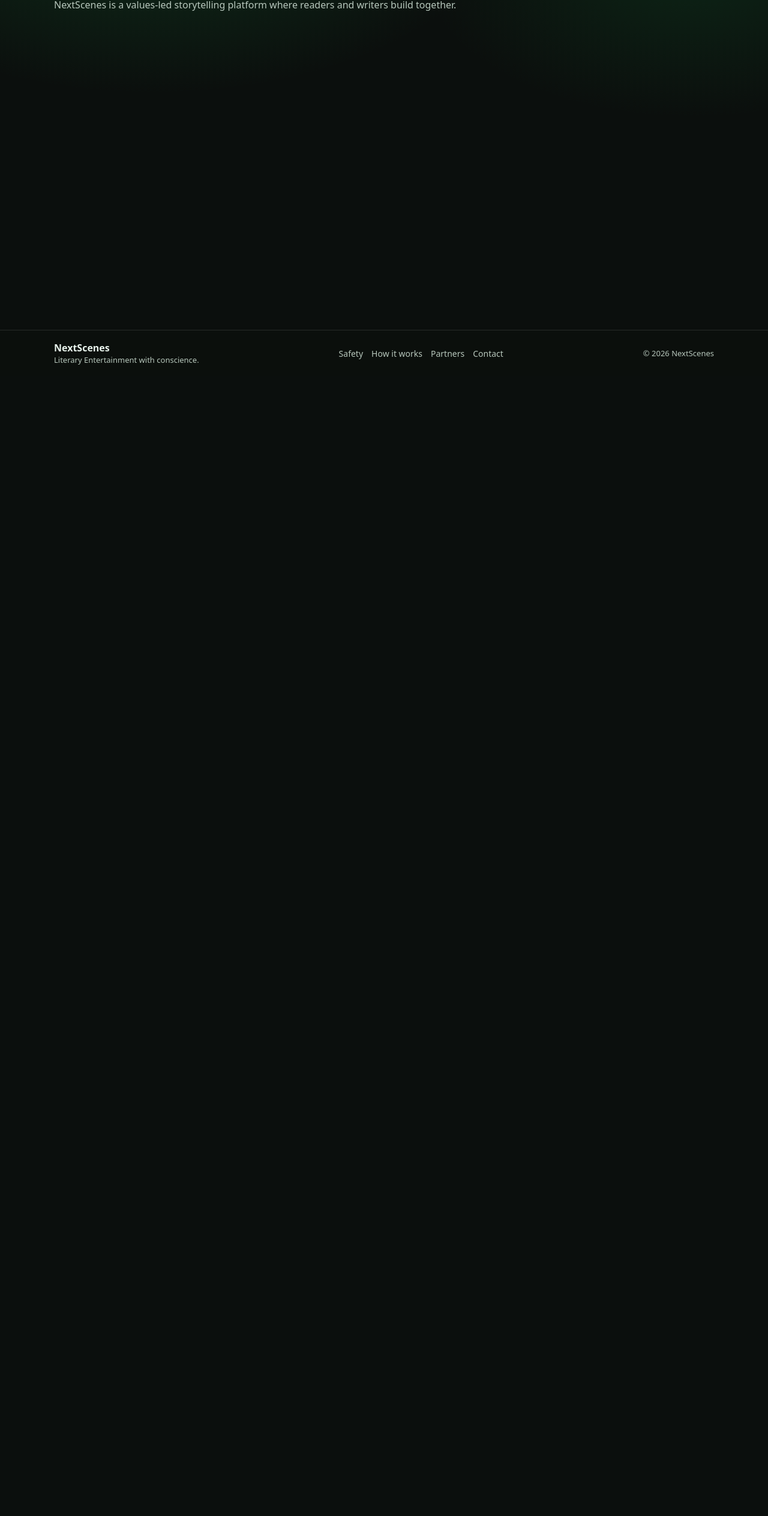
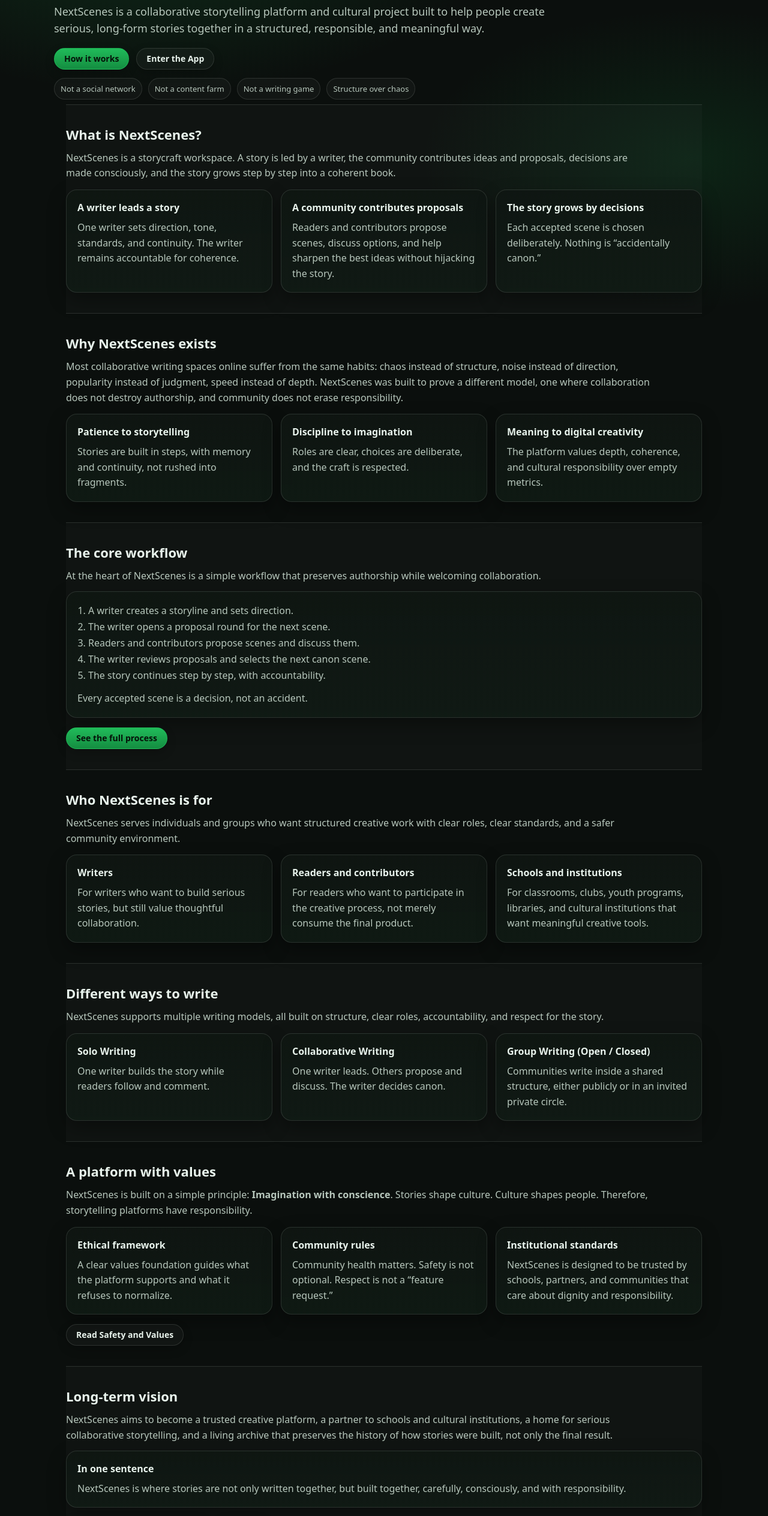
Before and after one commit to tsrspnb49w-boop/nextscenes-public, a Next.js app: page /about in a window 1280 px wide. Shown: the part 173-2701 px from the top of the page at 60% size. Before the commit the page ends 800 px from the top, so only its background shows below. Built offline with nearby package versions, Linux system fonts and the light colour scheme.

Commit message:
Public: About page (institutional description)

```diff
--- a/app/about/page.tsx
+++ b/app/about/page.tsx
@@ -1,10 +1,251 @@
+import Link from "next/link";
+
+function Card({
+  title,
+  children,
+}: {
+  title: string;
+  children: React.ReactNode;
+}) {
+  return (
+    <div className="ns-card">
+      <h3 className="ns-h3">{title}</h3>
+      <div className="ns-p" style={{ marginBottom: 0 }}>
+        {children}
+      </div>
+    </div>
+  );
+}
+
+function PillLink({
+  href,
+  children,
+  variant = "ghost",
+}: {
+  href: string;
+  children: React.ReactNode;
+  variant?: "primary" | "ghost";
+}) {
+  return (
+    <Link
+      href={href}
+      className={
+        variant === "primary" ? "ns-btn ns-btn-primary" : "ns-btn ns-btn-ghost"
+      }
+    >
+      {children}
+    </Link>
+  );
+}
+
 export default function AboutPage() {
   return (
     <div className="ns-page">
-      <h1 className="ns-h1">About NextScenes</h1>
-      <p className="ns-p">
-        NextScenes is a values-led storytelling platform where readers and writers build together.
-      </p>
+      <section style={{ padding: "10px 0 8px" }}>
+        <h1 className="ns-h1">About NextScenes</h1>
+        <p className="ns-subtitle" style={{ maxWidth: 820 }}>
+          NextScenes is a collaborative storytelling platform and cultural
+          project built to help people create serious, long-form stories together
+          in a structured, responsible, and meaningful way.
+        </p>
+
+        <div className="ns-hero-cta">
+          <PillLink href="/how-it-works" variant="primary">
+            How it works
+          </PillLink>
+          <PillLink href="https://app.nextscenes.org">Enter the App</PillLink>
+        </div>
+
+        <div className="ns-trust-strip" style={{ marginTop: 10 }}>
+          <span>Not a social network</span>
+          <span>Not a content farm</span>
+          <span>Not a writing game</span>
+          <span>Structure over chaos</span>
+        </div>
+      </section>
+
+      <section className="ns-section ns-section-alt">
+        <h2 className="ns-h2">What is NextScenes?</h2>
+        <p className="ns-p" style={{ maxWidth: 950 }}>
+          NextScenes is a storycraft workspace. A story is led by a writer, the
+          community contributes ideas and proposals, decisions are made
+          consciously, and the story grows step by step into a coherent book.
+        </p>
+
+        <div className="ns-grid-3">
+          <Card title="A writer leads a story">
+            One writer sets direction, tone, standards, and continuity. The
+            writer remains accountable for coherence.
+          </Card>
+
+          <Card title="A community contributes proposals">
+            Readers and contributors propose scenes, discuss options, and help
+            sharpen the best ideas without hijacking the story.
+          </Card>
+
+          <Card title="The story grows by decisions">
+            Each accepted scene is chosen deliberately. Nothing is “accidentally
+            canon.”
+          </Card>
+        </div>
+      </section>
+
+      <section className="ns-section">
+        <h2 className="ns-h2">Why NextScenes exists</h2>
+        <p className="ns-p" style={{ maxWidth: 980 }}>
+          Most collaborative writing spaces online suffer from the same habits:
+          chaos instead of structure, noise instead of direction, popularity
+          instead of judgment, speed instead of depth. NextScenes was built to
+          prove a different model, one where collaboration does not destroy
+          authorship, and community does not erase responsibility.
+        </p>
+
+        <div className="ns-grid-3">
+          <Card title="Patience to storytelling">
+            Stories are built in steps, with memory and continuity, not rushed
+            into fragments.
+          </Card>
+
+          <Card title="Discipline to imagination">
+            Roles are clear, choices are deliberate, and the craft is respected.
+          </Card>
+
+          <Card title="Meaning to digital creativity">
+            The platform values depth, coherence, and cultural responsibility
+            over empty metrics.
+          </Card>
+        </div>
+      </section>
+
+      <section className="ns-section ns-section-alt">
+        <h2 className="ns-h2">The core workflow</h2>
+        <p className="ns-p" style={{ maxWidth: 980 }}>
+          At the heart of NextScenes is a simple workflow that preserves
+          authorship while welcoming collaboration.
+        </p>
+
+        <div className="ns-card" style={{ padding: 18 }}>
+          <ol className="ns-list" style={{ paddingLeft: 18, margin: 0 }}>
+            <li>A writer creates a storyline and sets direction.</li>
+            <li>The writer opens a proposal round for the next scene.</li>
+            <li>Readers and contributors propose scenes and discuss them.</li>
+            <li>
+              The writer reviews proposals and selects the next canon scene.
+            </li>
+            <li>The story continues step by step, with accountability.</li>
+          </ol>
+          <p className="ns-p" style={{ marginTop: 12, marginBottom: 0 }}>
+            Every accepted scene is a decision, not an accident.
+          </p>
+        </div>
+
+        <div className="ns-section-cta">
+          <Link className="ns-btn ns-btn-primary" href="/how-it-works">
+            See the full process
+          </Link>
+        </div>
+      </section>
+
+      <section className="ns-section">
+        <h2 className="ns-h2">Who NextScenes is for</h2>
+        <p className="ns-p" style={{ maxWidth: 980 }}>
+          NextScenes serves individuals and groups who want structured creative
+          work with clear roles, clear standards, and a safer community
+          environment.
+        </p>
+
+        <div className="ns-grid-3">
+          <Card title="Writers">
+            For writers who want to build serious stories, but still value
+            thoughtful collaboration.
+          </Card>
+          <Card title="Readers and contributors">
+            For readers who want to participate in the creative process, not
+            merely consume the final product.
+          </Card>
+          <Card title="Schools and institutions">
+            For classrooms, clubs, youth programs, libraries, and cultural
+            institutions that want meaningful creative tools.
+          </Card>
+        </div>
+      </section>
+
+      <section className="ns-section ns-section-alt">
+        <h2 className="ns-h2">Different ways to write</h2>
+        <p className="ns-p" style={{ maxWidth: 980 }}>
+          NextScenes supports multiple writing models, all built on structure,
+          clear roles, accountability, and respect for the story.
+        </p>
+
+        <div className="ns-grid-3">
+          <Card title="Solo Writing">
+            One writer builds the story while readers follow and comment.
+          </Card>
+          <Card title="Collaborative Writing">
+            One writer leads. Others propose and discuss. The writer decides
+            canon.
+          </Card>
+          <Card title="Group Writing (Open / Closed)">
+            Communities write inside a shared structure, either publicly or in
+            an invited private circle.
+          </Card>
+        </div>
+      </section>
+
+      <section className="ns-section">
+        <h2 className="ns-h2">A platform with values</h2>
+        <p className="ns-p" style={{ maxWidth: 980 }}>
+          NextScenes is built on a simple principle: <b>Imagination with conscience</b>.
+          Stories shape culture. Culture shapes people. Therefore, storytelling
+          platforms have responsibility.
+        </p>
+
+        <div className="ns-grid-3">
+          <Card title="Ethical framework">
+            A clear values foundation guides what the platform supports and what
+            it refuses to normalize.
+          </Card>
+          <Card title="Community rules">
+            Community health matters. Safety is not optional. Respect is not a
+            “feature request.”
+          </Card>
+          <Card title="Institutional standards">
+            NextScenes is designed to be trusted by schools, partners, and
+            communities that care about dignity and responsibility.
+          </Card>
+        </div>
+
+        <div className="ns-section-cta">
+          <Link className="ns-btn ns-btn-ghost" href="/safety">
+            Read Safety and Values
+          </Link>
+        </div>
+      </section>
+
+      <section className="ns-section ns-section-alt">
+        <h2 className="ns-h2">Long-term vision</h2>
+        <p className="ns-p" style={{ maxWidth: 980 }}>
+          NextScenes aims to become a trusted creative platform, a partner to
+          schools and cultural institutions, a home for serious collaborative
+          storytelling, and a living archive that preserves the history of how
+          stories were built, not only the final result.
+        </p>
+
+        <div className="ns-card">
+          <h3 className="ns-h3">In one sentence</h3>
+          <p className="ns-p" style={{ marginBottom: 0 }}>
+            NextScenes is where stories are not only written together, but built
+            together, carefully, consciously, and with responsibility.
+          </p>
+        </div>
+
+        <div className="ns-section-cta">
+          <PillLink href="/partners" variant="primary">
+            Partnerships and institutions
+          </PillLink>
+          <PillLink href="/contact">Contact</PillLink>
+        </div>
+      </section>
     </div>
   );
 }
```
